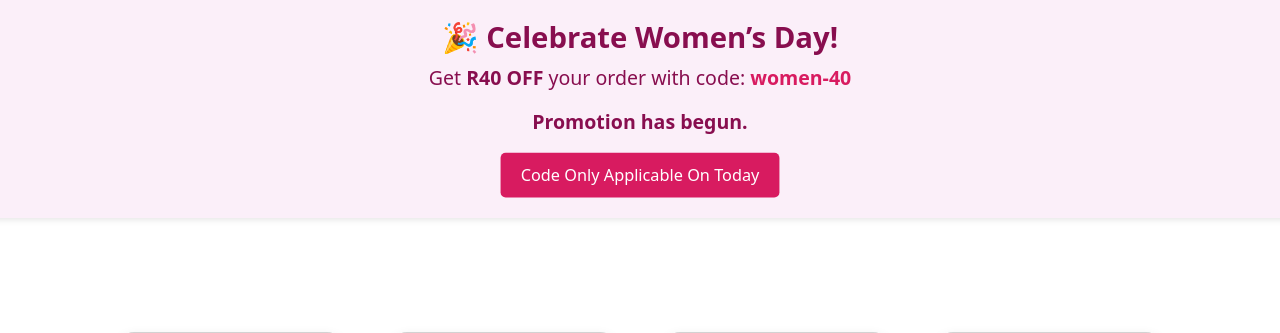
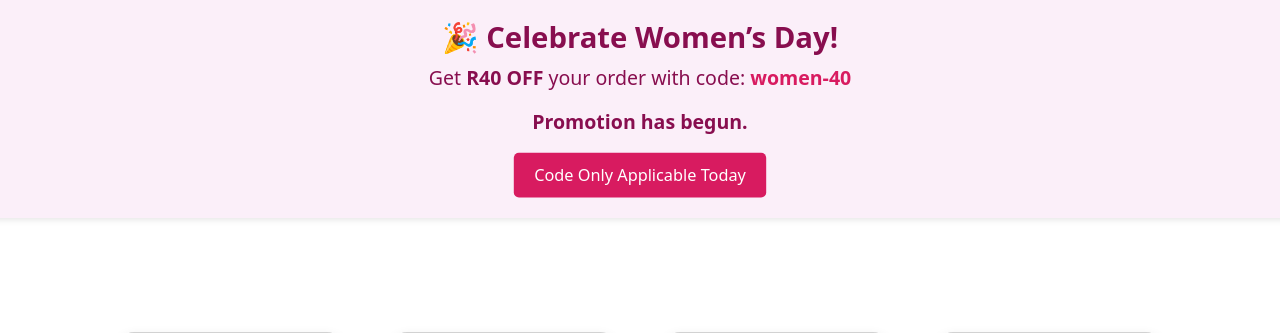
Before and after one commit to Kizzo-glitch/greenmarvel_store, a Django app: page / in a window 1280 px wide. Shown: the part 426-759 px from the top of the page. Run offline with Django 5.2, Linux system fonts and the light colour scheme; data comes from the database, SQL or seed files in the repository; some libraries are stand-ins or nearby versions.

Commit message:
discount for women

```diff
--- a/greenmarv/templates/home.html
+++ b/greenmarv/templates/home.html
@@ -25,7 +25,7 @@
             <!--<form method="POST">
                 {% csrf_token %}
                 <input type="hidden" name="discount_code" value="women-40">-->
-                <button class="btn" style="background: #d81b60; color: white; border: none; padding: 10px 20px; border-radius: 5px; cursor: pointer;">Code Only Applicable On Today</button>
+                <button class="btn" style="background: #d81b60; color: white; border: none; padding: 10px 20px; border-radius: 5px; cursor: pointer;">Code Only Applicable Today</button>
             <!--</form>-->
         </div>
 
```
